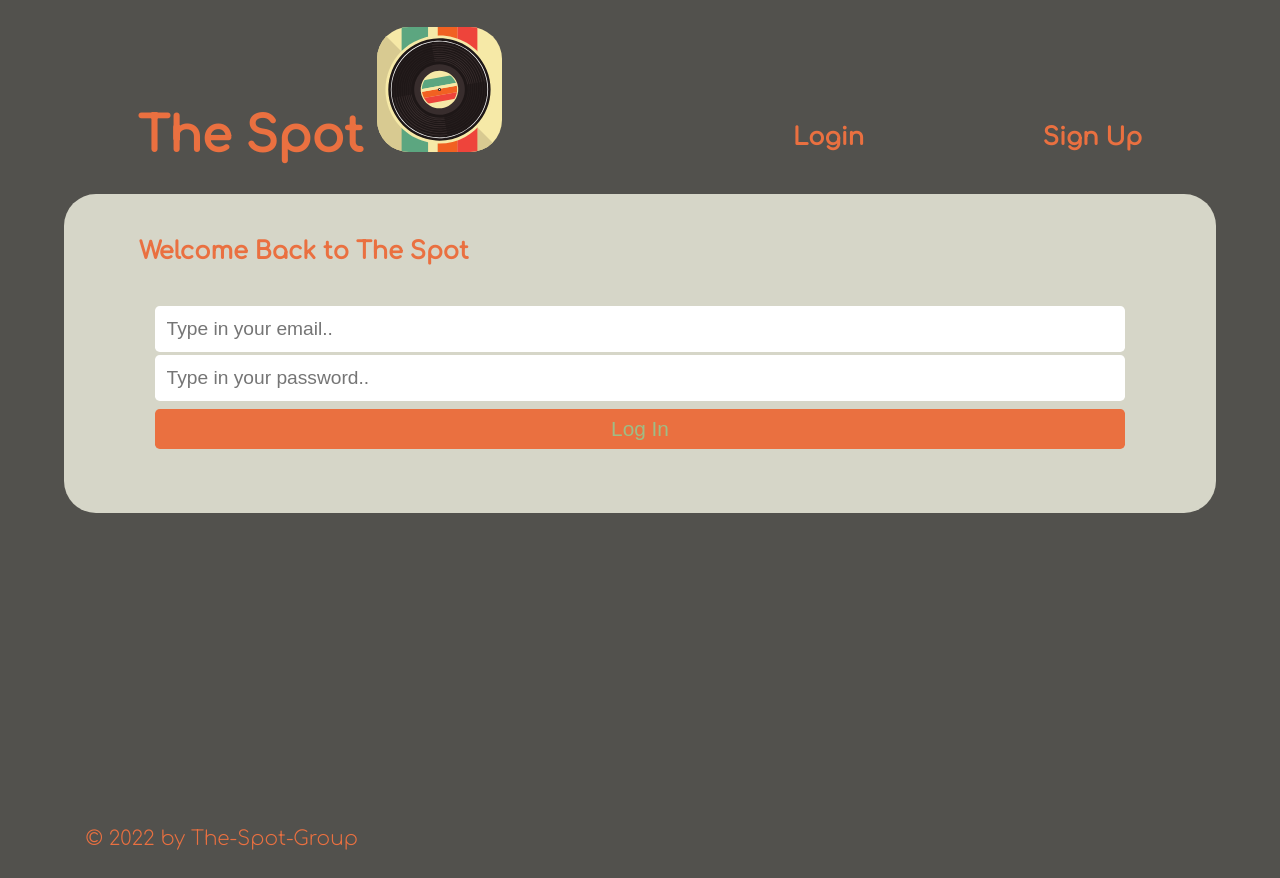
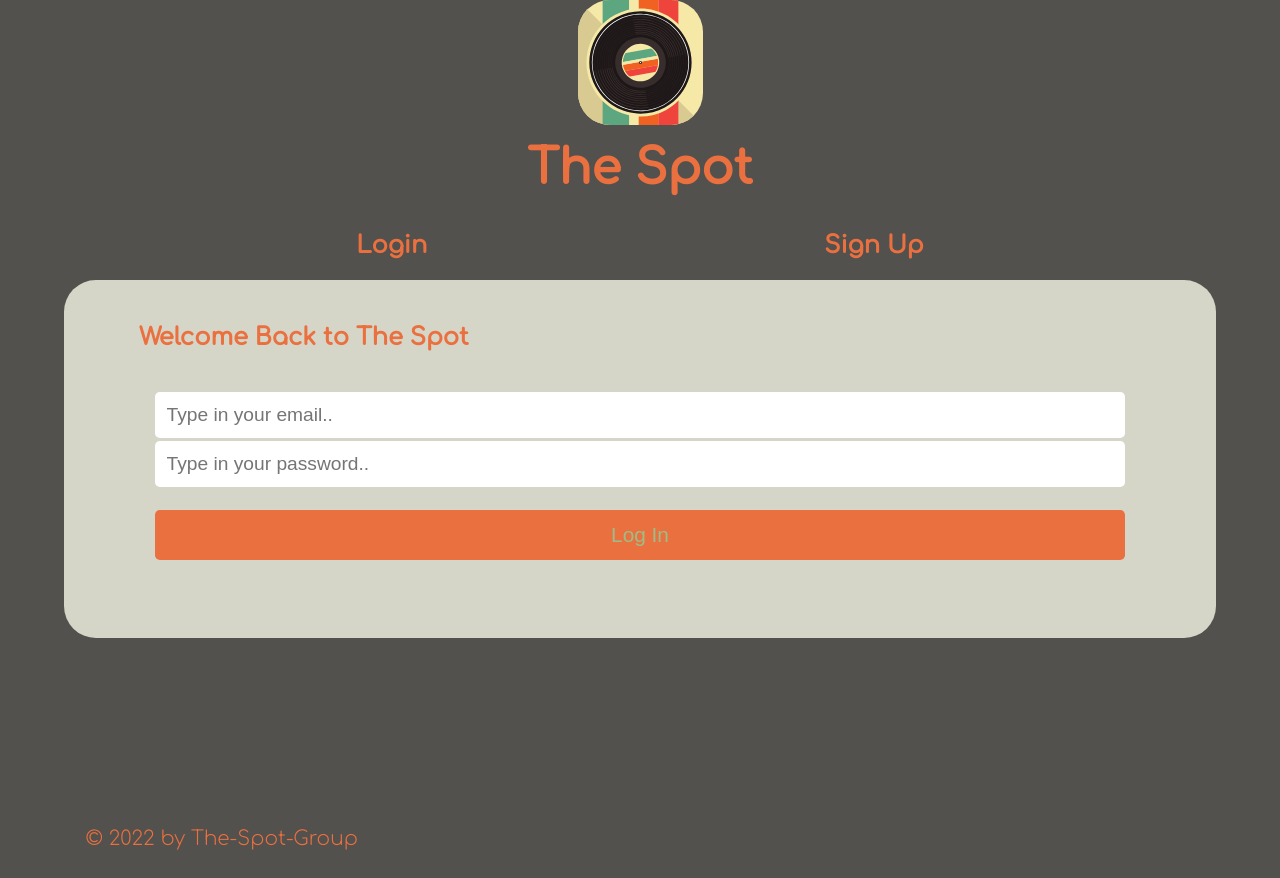
Before and after one commit to vieiragcv/the-spot, a React (Create React App) app in the folder client/: page /login in a window 1280 px wide. Built offline with nearby package versions, Linux system fonts and the light colour scheme.

Commit message:
profile page fixes

```diff
--- a/client/src/components/Header/header.css
+++ b/client/src/components/Header/header.css
@@ -23,5 +23,5 @@ nav li {
     justify-content: space-between;
     list-style: none;
     padding: 1rem;
-    margin-top: 6.5rem;
+    margin-top: 0.5rem;
 }
--- a/client/src/components/Header/index.js
+++ b/client/src/components/Header/index.js
@@ -17,15 +17,20 @@ const Header = () => {
   return (
     <header>
       <div>
-        <nav className="text-center">
+        <div className="container">
           <Link to="/">
-            <h1>
-              The Spot{" "}
-              <span className="spot__img">
+            <div className="text-center">
+              <span className="text-center">
                 <img id="record" src={SPOT} alt="Record" />
               </span>
+            </div>
+            <h1 className="text-center">
+              The Spot{" "}
             </h1>
-          </Link>
+            </Link>
+        </div>
+        <nav className="text-center">
+
           {Auth.loggedIn() ? (
             <>
             <li>
--- a/client/src/index.css
+++ b/client/src/index.css
@@ -108,8 +108,8 @@ nav a:hover {
 .pill {
   font-size: 1.3rem;
   text-decoration: none;
-  padding: 0.5rem 1.2rem;
-  margin: 5px 0;
+  padding: 0.8rem 0.8rem;
+  margin: 20px 0;
   border-radius: var(--border-radius);
   border: none;
   color: var(--secondary);
@@ -121,7 +121,7 @@ nav a:hover {
 .btn:hover,
 .pill:hover {
   color: var(--tertiary);
-  background-color: var(--dark);
+  background-color: var(--secondary);
 }
 
 .btn-inline {
@@ -751,6 +751,7 @@ nav a:hover {
 }
 
 /* FONT UTILS */
+
 .text-uppercase {
   text-transform: uppercase;
 }
@@ -795,9 +796,9 @@ nav a:hover {
   color: var(--error);
 }
 
-/* BACKGROUND UTILS */
 
 
+/* BACKGROUND UTILS */
 
 /* col-sm */
 @media screen and (min-width: 640px) {
--- a/client/src/pages/Home.js
+++ b/client/src/pages/Home.js
@@ -1,9 +1,10 @@
 import React from 'react';
 import UserProfiles from '../components/UserProfiles';
+import Profile from '../pages/Profile';
 import Feed from '../components/Feed';
 
 /* import Preferences from '../components/Preferences'; */
-/* import Auth from '../utils/auth'; */
+import Auth from '../utils/auth';
 
 /*------------------------------------------------------------
 -                     PAGES: HOME
@@ -14,15 +15,25 @@ import { QUERY_COMMENTS } from '../utils/queries';
 
 const Home = () => {
 
+  const loggedIn = Auth.loggedIn();
+
   const { loading, data } = useQuery(QUERY_COMMENTS);
   const comments = data?.comments || [];
   console.log(comments);
 
     return (
     <main>
+      {loggedIn && (
+        <>
+          <div>
+               <Profile />
+          </div>
+        </>
+      )}
       {loading ? (
         <div>Loading...</div>
       ) : (
+          <>
 
         <div className='grid-container'>
 
@@ -34,7 +45,7 @@ const Home = () => {
             <Feed />
           </div>
         </div>
-
+          </>
       )}
     </main>
   );
--- a/client/src/pages/MyAccount.js
+++ b/client/src/pages/MyAccount.js
@@ -27,7 +27,7 @@ const MyAccount = (props) => {
     <form className="card">
       <h3 className="form-header">Build Your Profile</h3>
       <label for="category">Category</label>
-      <select className="" aria-label="">
+      <select className="form-input" aria-label="">
         <option selected>Open this select menu</option>
         <option value="1">Artist</option>
         <option value="2">Agent/Manager</option>
@@ -41,25 +41,26 @@ const MyAccount = (props) => {
       <div className="fields">
         <label for="open-bio">Open Bio:</label>
         <input
-          className="input"
+          className="form-input"
           type="text"
-          placeholder="Open Bio"
+          placeholder="About you for everyone to see.."
           id="open-bio__field"
         />
       </div>
       <div className="fields">
         <label for="email-signup">Closed Bio:</label>
         <input
-          className="input"
+          className="form-input"
           type="text"
-          placeholder="Closed Bio"
+          placeholder="Details only friends will see.."
           id="closed-bio__field"
         />
       </div>
       <div className="fields">
         <label for="age-signup">Preferences:</label>
-        <input className="input" type="text" id="preferences-menu" />
+        <input className="form-input" type="text" id="preferences-menu" />
       </div>
+      <button className='btn w-100' type='submit'> Update Profile </button>
     </form>
   );
 };
--- a/client/src/pages/Signup.js
+++ b/client/src/pages/Signup.js
@@ -7,7 +7,6 @@ import { ADD_USER } from '../utils/mutations';
 /*------------------------------------------------------------
 -         PAGES : SIGNUP
 ------------------------------------------------------------*/
-
 
 const Signup = () => {
   const [formState, setFormState] = useState({ username: '', email: '', password: '' });
```
